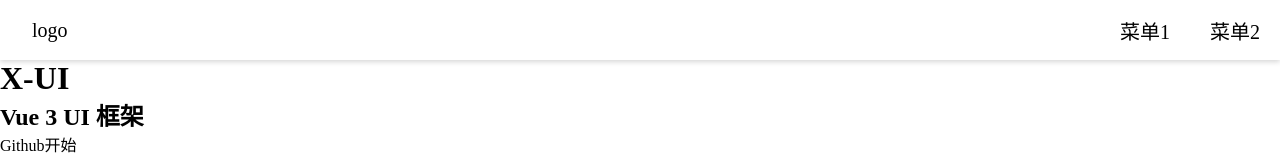
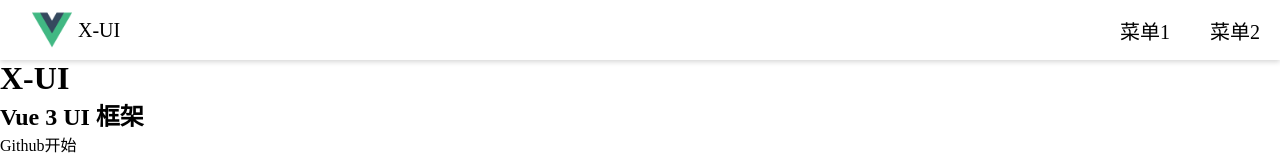
Before and after one commit to wuwenxing0912/vue3-ui, a Vue app: page /#/ in a window 1280 px wide. Shown: the top 160 px of the page. Built offline with nearby package versions, Linux system fonts and the light colour scheme.

Commit message:
引入logo

```diff
--- a/src/components/TopNav.vue
+++ b/src/components/TopNav.vue
@@ -1,6 +1,8 @@
 <template>
 	<div class="top-nav">
-		<div class="logo">logo</div>
+		<div class="logo">
+			<img src="../assets/logo.png" alt="X-UI" /><span class="text">X-UI</span>
+		</div>
 		<ul class="menu">
 			<li>菜单1</li>
 			<li>菜单2</li>
@@ -23,6 +25,13 @@
 		justify-content: center;
 		align-items: center;
 		margin-left: 32px;
+		> img {
+			width: 40px;
+			height: 40px;
+		}
+		> .text {
+			margin-left: 6px;
+		}
 	}
 
 	> .menu {
```
